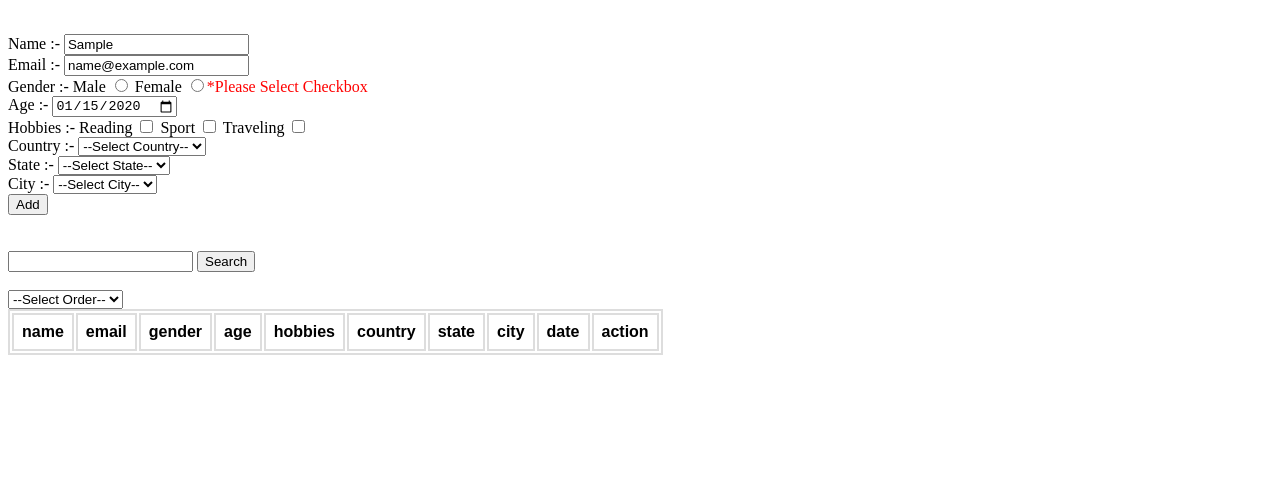
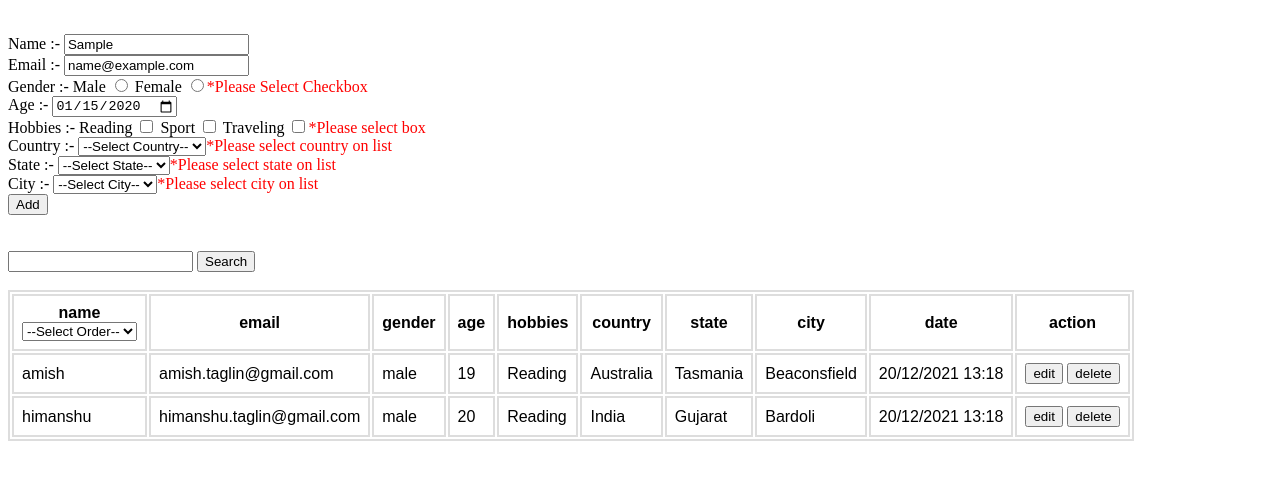
Before and after one commit to Amish2101/javascript-demo, a plain HTML site: page index.html in a window 1280 px wide. Both pictures are taken after typing "Sample", "name@example.com", "2020-01-15" into the empty fields and a click on the input "Add". Drawn offline with Linux system fonts and the light colour scheme; no server answers.

Commit message:
second commit

```diff
--- a/index.html
+++ b/index.html
@@ -25,7 +25,7 @@ span{
 </head>
 <body id="body">
   <p id="forvalidation"></p><br>
-  <form onsubmit="event.preventDefault();saveData();return vaditionForm();" name="form" id="form">
+  <form onsubmit="event.preventDefault();saveData();" name="form" id="form">
     <label for="name">Name :- </label>
     <input type="text" name="name"><span></span><br>
     <label for="email">Email :- </label>
@@ -65,8 +65,9 @@ span{
 <br>
 <br>
 
-<input type="search" name="search" >
+<input type="search" name="search" onkeyup="search()" >
 <input type="button" name="search" onclick="search()" value="Search">
+
 
 <br>
 <br>
@@ -74,12 +75,14 @@ span{
 <table id="table" name="table">
 
 <thead>
-    <th>name</th>
+    <th>name
+    <div>
     <select name="forsorting" onchange="arrsorting()">
       <option value="">--Select Order--</option>
       <option value="ascending">Ascending</option>
       <option value="descending">descending</option>
     </select>
+  </div></th>
     <th>email</th>
     <th>gender</th>
     <th>age</th>
--- a/index.js
+++ b/index.js
@@ -1,34 +1,33 @@
 var country = document.form.country;
 var state = document.form.state;
 var city = document.form.city;
-
-addEventListener('load', async () => {
-
-
-
+const api = async () => {
     var ref = await fetch("https://raw.githubusercontent.com/dr5hn/countries-states-cities-database/master/countries%2Bstates%2Bcities.json");
     let data = await ref.json();
-
-
-
     for (let x = 0; x <= 200; x++) {
         country.options[country.options.length] = new Option(data[x].name);
 
     }
     country.onchange = function () {
         state.length = 1;
+
         let val = document.form.country.value;
         console.log(val);
+
+
         for (let y = 0; y <= 200; y++) {
             if (val == data[y].name) {
-                for (let z = 0; z <= 200; z++) {
-                    console.log(data[y].states[z].name);
+                for (let z = 0; z <= data[y].states.length; z++) {
+                    try {
                         state.options[state.options.length] = new Option(data[y].states[z].name);
-
+                    } catch (e) {
+                        console.log(e);
                     }
                 }
             }
         }
+    }
+
 
     state.onchange = function () {
         city.length = 1;
@@ -38,13 +37,17 @@ addEventListener('load', async () => {
         for (let i = 0; i <= 200; i++) {
             if (valofcountry == data[i].name) {
                 console.log(data[i].name);
-                for (let j = 0; j <= 200; j++) {
+                for (let j = 0; j <= data[i].states.length; j++) {
+                    try {
                         if (valofstate == data[i].states[j].name) {
                             console.log(data[i].states[j].name);
-                        for (let k = 0; k <= 200; k++) {
+                            for (let k = 0; k <= data[i].states[j].cities.length; k++) {
                                 console.log(data[i].states[j].cities[k].name);
                                 city.options[city.options.length] = new Option(data[i].states[j].cities[k].name);
                             }
+                        }
+                    } catch (e) {
+                        console.log(e);
                     }
                 }
 
@@ -53,6 +56,17 @@ addEventListener('load', async () => {
         }
 
     }
+
+
+}
+
+
+addEventListener('load', () => {
+
+
+
+    api();
+
 
 
 
@@ -69,6 +83,17 @@ const showAllData = [
         "email": "amish.taglin@gmail.com",
         "gender": "male",
         "age": "2002-01-21",
+        "hobbies": "Reading",
+        "country": "Australia",
+        "state": "Tasmania",
+        "city": "Beaconsfield",
+        "date": new Date()
+    },
+    {
+        "name": "himanshu",
+        "email": "himanshu.taglin@gmail.com",
+        "gender": "male",
+        "age": "2001-07-21",
         "hobbies": "Reading",
         "country": "India",
         "state": "Gujarat",
@@ -126,9 +151,11 @@ function cleanForm() {
 }
 
 var seleteRow = null;
+
 function saveData() {
     var data = getData();
     insetData(data);
+
 }
 
 function getData() {
@@ -149,7 +176,7 @@ function getData() {
     obj2["age"] = document.form.age.value;
     console.log(obj2["age"].value);
     let marked = document.form.hobbies;
-    let hobbiArry = [];
+    var hobbiArry = [];
     for (let checkbox of marked) {
         if (checkbox.checked) {
             console.log(checkbox.value);
@@ -157,7 +184,12 @@ function getData() {
         }
     }
     obj2["hobbies"] = hobbiArry;
+
+
+
     obj2["country"] = document.form.country.value;
+
+
     obj2["state"] = document.form.state.value;
     obj2["city"] = document.form.city.value;
 
@@ -186,7 +218,11 @@ function insetData(data) {
 
 }
 
+var buttonCheck = false;
+
 function edit(data) {
+    if (buttonCheck == false) {
+
         document.form.add.style.visibility = "hidden";
         var update1 = document.createElement("BUTTON");
         let btnname1 = document.createTextNode("Update");
@@ -196,33 +232,108 @@ function edit(data) {
         let btnname2 = document.createTextNode("Cancel");
         cancel1.appendChild(btnname2);
         document.getElementById("form").after(cancel1);
-    cleanForm();
+        buttonCheck = true;
+    }
+
+
     var seleteRow = data.parentElement.parentElement;
+    let ind = seleteRow.rowIndex - 1;
     document.form.name.value = seleteRow.cells[0].innerHTML;
     document.form.email.value = seleteRow.cells[1].innerHTML;
     document.form.gender.value = seleteRow.cells[2].innerHTML;
-    document.form.age.value = seleteRow.cells[3].innerHTML;
-    document.form.hobbies.value = seleteRow.cells[4].innerHTML;
-    document.form.country.value = seleteRow.cells[5].innerHTML;
-    document.form.state.value = seleteRow.cells[6].innerHTML;
-    document.form.city.value = seleteRow.cells[7].innerHTML;
-
-
-    if (vaditionForm()) {
-
-        console.log("error");
+    let final = showAllData[ind].age;
+    document.form.age.value = final;
+    let dataofhobbie = seleteRow.cells[4].innerHTML;
+    console.log(dataofhobbie);
+    console.log(dataofhobbie.indexOf("Reading"));
+    console.log(showAllData[dataofhobbie.indexOf("Reading")].hobbies);
+    if (dataofhobbie.match(/Reading/ig)) {
+        document.form.hobbies[0].checked = true;
+    } else {
+        document.form.hobbies[0].checked = false;
+    }
+    if (dataofhobbie.match(/Sport/ig)) {
+        document.form.hobbies[1].checked = true;
+    } else {
+        document.form.hobbies[1].checked = false;
+    }
+    if (dataofhobbie.match(/Traveling/ig)) {
+        document.form.hobbies[2].checked = true;
+    } else {
+        document.form.hobbies[2].checked = false;
+    }
 
 
 
-    } else {
+
+
+
+
+    // document.form.hobbies.value = seleteRow.cells[4].innerHTML;
+    let getCountryIndex = seleteRow.cells[5].innerHTML;
+    let getStateIndex = seleteRow.cells[6].innerHTML;
+    let getCityIndex = seleteRow.cells[7].innerHTML;
+
+
+    var getIndexData = async () => {
+
+        var ref = await fetch("https://raw.githubusercontent.com/dr5hn/countries-states-cities-database/master/countries%2Bstates%2Bcities.json");
+        let dataofdropdown = await ref.json();
+
+        var a = 0;
+        var b = 0;
+        var c = 0;
+        for (let i = 0; i <= 200; i++) {
+            if (dataofdropdown[i].name == getCountryIndex) {
+                a = i;
+                break;
+            }
+        }
+
+
+        for (let i = 0; i <= dataofdropdown[a].states.length; i++) {
+            if (dataofdropdown[a].states[i].name == getStateIndex) {
+                b = i;
+                break;
+            }
+        }
+
+        for (let i = 0; i <= dataofdropdown[a].states[b].cities.length; i++) {
+            if (dataofdropdown[a].states[b].cities[i].name == getCityIndex) {
+                c = i;
+                break
+            }
+        }
+
+        console.log(a + " " + b + " " + c);
+
+        document.getElementsByTagName('select')[0].selectedIndex = a + 1;
+        country.onchange();
+        document.getElementsByTagName('select')[1].selectedIndex = b + 1;
+        state.onchange();
+        document.getElementsByTagName('select')[2].selectedIndex = c + 1;
+
+
+
+
+    }
+
+    getIndexData();
+
+
+
+
+
+
+    update1.addEventListener("click", () => {
+
         vaditionForm();
-        update1.onclick = function () {
         console.log(update1);
         let ind = seleteRow.rowIndex - 1;
-            let n = document.form.name.value;
-            let e = document.form.email.value;
-            let g = document.form.gender.value;
-            let a = document.form.age.value;
+        let name = document.form.name.value;
+        let email = document.form.email.value;
+        let gender = document.form.gender.value;
+        let age = document.form.age.value;
         let marked = document.form.hobbies;
         let hobbiArry = [];
         for (let checkbox of marked) {
@@ -230,20 +341,20 @@ function edit(data) {
                 hobbiArry.push(checkbox.value);
             }
         }
-            let h = hobbiArry;
-            let c = document.form.country.value;
-            let s = document.form.state.value;
-            let ci = document.form.city.value;
-            let d = new Date();
+        let hobbies = hobbiArry;
+        let country = document.form.country.value;
+        let state = document.form.state.value;
+        let city = document.form.city.value;
+        let date = new Date();
         console.log(showAllData[ind].name);
-            showAllData[ind].name = n;
-            showAllData[ind].email = e;
-            showAllData[ind].gender = g;
-            showAllData[ind].age = a;
-            showAllData[ind].hobbies = h;
-            showAllData[ind].country = c;
-            showAllData[ind].state = s;
-            showAllData[ind].city = ci;
+        showAllData[ind].name = name;
+        showAllData[ind].email = email;
+        showAllData[ind].gender = gender;
+        showAllData[ind].age = age;
+        showAllData[ind].hobbies = hobbies;
+        showAllData[ind].country = country;
+        showAllData[ind].state = state;
+        showAllData[ind].city = city;
         console.log(showAllData);
         cleanForm();
         deleleTableData();
@@ -252,8 +363,18 @@ function edit(data) {
         document.form.add.style.visibility = "visible";
         update1.style.visibility = "hidden";
         cancel1.style.visibility = "hidden";
+    buttonCheck = false;
+    }
+    );
 
-        }
+    cancel1.addEventListener("click", () => {
+
+        document.form.reset();
+        document.form.add.style.visibility = "visible";
+
+
+    })
+
 }
 
 
@@ -265,12 +386,10 @@ function edit(data) {
     }
 }
 
-    cancel1.onclick = function () {
-        document.form.reset();
 
-    }
 
-}
+
+
 
 
 
@@ -299,6 +418,7 @@ function vaditionForm() {
     let massGender = document.form.gender[1].nextSibling;
     console.log(massGender);
     let massAge = document.form.age.nextSibling;
+    console.log(massAge);
     let massHobbies = document.form.hobbies[2].nextSibling;
     console.log(massHobbies);
     let massCountry = document.form.country.nextSibling;
@@ -309,21 +429,26 @@ function vaditionForm() {
     let gender = document.form.gender;
     console.log(gender);
     let age = document.form.age;
+    console.log(age.value);
     let hobbies = document.form.hobbies;
     let country = document.form.country;
     let state = document.form.state;
     let city = document.form.city;
 
-    if (name.value.length <= 0 || name.value == 0) {
+
+
+
+    var error = true;
+    if (name.value.length == 0) {
         massName.innerHTML = "*Please fill name";
-        return false;
+        error = false;
     } else {
         massName.innerHTML = "";
     }
 
     if (email.value.length == 0) {
         massEmail.innerHTML = "*Please fill email data";
-        return false;
+        error = false;
     } else {
         massEmail.innerHTML = "";
     }
@@ -332,7 +457,7 @@ function vaditionForm() {
 
     if (!(email.value.match(emailvalistring))) {
         massEmail.innerHTML = "*Please Enter valid Email Address";
-        return false;
+        error = false;
     } else {
         massEmail.innerHTML = "";
     }
@@ -340,37 +465,22 @@ function vaditionForm() {
     console.log(gender[0]);
     if (gender[0].checked == false && gender[1].checked == false) {
         massGender.innerHTML = "*Please Select Checkbox";
-        return false;
+        error = false;
     } else {
         massGender.innerHTML = "";
     }
 
 
-    if (age.value.length == 0) {
+    if (age.value == "") {
         massAge.innerHTML = "*Please fill DoB ";
-        return false;
-    } else {
-        massAge.innerHTML = "";
-    }
-    let v = age.value;
-    console.log(v);
-    let valueinstring = v.toString();
-    let cuttingvalue = valueinstring.slice(0, 4);
-    let date = new Date;
-    let todayYear = date.getFullYear();
-    console.log(todayYear);
-    let a = parseInt(todayYear);
-    let b = parseInt(cuttingvalue);
-    if (b > a) {
-        massAge.innerHTML = "*you choose wrong year";
-        return false;
+        error = false;
     } else {
         massAge.innerHTML = "";
     }
 
     if (hobbies[0].checked == false || hobbies[1].checked == false && hobbies[2] == false) {
         massHobbies.innerHTML = "*Please select box";
-        return false;
+        error = false;
     }
     else {
         massHobbies.innerHTML = "";
@@ -379,27 +489,29 @@ function vaditionForm() {
 
     if (country.value == "--Select Country--") {
         massCountry.innerHTML = "*Please select country on list";
-        return false;
+        error = false;
     } else {
         massCountry.innerHTML = "";
     }
 
     if (state.value == "--Select State--") {
         massState.innerHTML = "*Please select state on list";
-        return false;
+        error = false;
     } else {
         massState.innerHTML = "";
     }
 
     if (city.value == "--Select City--") {
-        massCity.innerHTML = "*Please fill name";
-        return false;
+        massCity.innerHTML = "*Please select city on list";
+        error = false;
     }
     else {
         massCity.innerHTML = "";
     }
+    return error;
 
 }
+
 
 function deleleTableData() {
     let table = document.getElementById("table");
@@ -417,18 +529,18 @@ function search() {
     const arr = [];
     var index = 0;
 
-    const final = () =>{
+    const final = () => {
         let value = val.toLowerCase();
         console.log(value);
         let data1 = value.toLowerCase();
         console.log(data1);
-        showAllData.findIndex((v,i) => {
+        showAllData.findIndex((v, i) => {
             console.log("data" + v);
-            console.log("index of array" +  i);
+            console.log("index of array" + i);
             let data2 = v.name.toLowerCase();
-            let com =  data2.indexOf(data1);
+            let com = data2.indexOf(data1);
 
-            if(com > -1){
+            if (com > -1) {
 
                 arr.push(showAllData[i]);
                 console.log(arr[index]);
@@ -443,7 +555,7 @@ function search() {
 
 
         })
-        showAllData.splice(0,showAllData.length, ...arr);
+        showAllData.splice(0, showAllData.length, ...arr);
         deleleTableData();
         showDataFunction();
         console.log(showAllData);
@@ -453,6 +565,12 @@ function search() {
 
 
     final();
+
+}
+
+function reset(){
+    console.log("hellomoto");
+    document.querySelector("input[type='search']").innerHTML = '';
 
 }
 
```
Also changed, not shown: 1 other file. Lines whose indentation alone changed are shown as unchanged.
